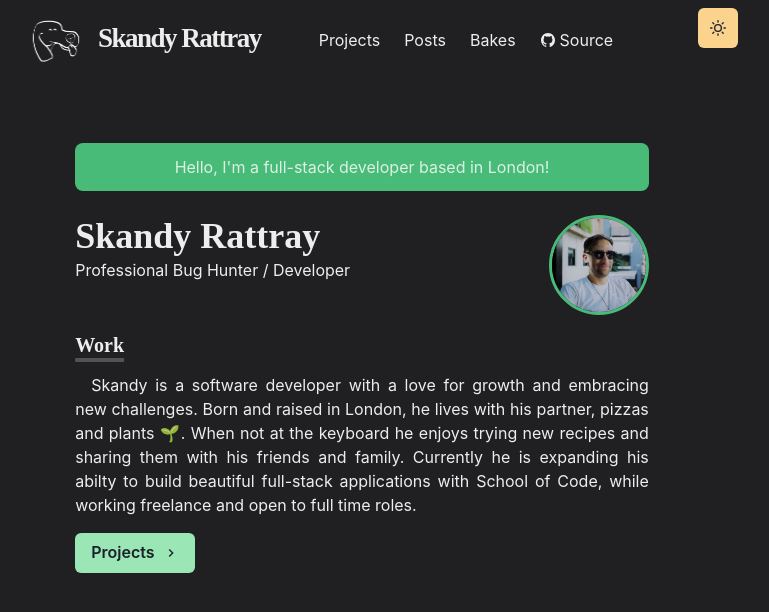
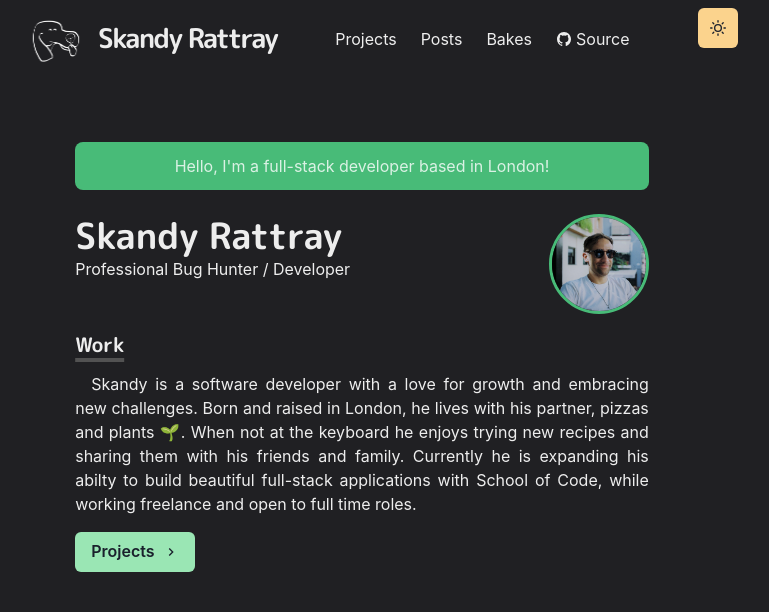
Before and after one commit to skandog/p, a Next.js app: page / in a window 1280 px wide. Shown: the top 612 px of the page, without its empty margins (278-1047 px from the left). Built offline with nearby package versions, Linux system fonts and the light colour scheme.

Commit message:
omg i love arshi so much, he helped work out wtf was causing so much issues with the emotion syled comps, i shouldnt have set the type to be module, next handles tyhat already

```diff
--- a/components/bio.js
+++ b/components/bio.js
@@ -1,3 +1,3 @@
-import { Box } from '@chakra-ui/react'
+import { Box  } from "@chakra-ui/react";
 
 export const BioSection = styled
--- a/components/fonts.js
+++ b/components/fonts.js
@@ -1,17 +1,15 @@
-import { Global } from "@emotion/react";
+import { Global } from '@emotion/react'
 
-// const Fonts = () => (
-//     <Global
-//     styles={`@import url('https://fonts.googleapis.com/css2?family=M+PLUS+Rounded+1c:wght@300;700&display=swap');`}
-//     />
-// )
+const Fonts = () => (
+  <Global
+    styles={`@import url('https://fonts.googleapis.com/css2?family=M+PLUS+Rounded+1c:wght@300;700&display=swap');`}
+  />
+)
 
-
-const Fonts = () => {
-    <style jsx global> {`
-    @import url('https://fonts.googleapis.com/css2?family=M+PLUS+Rounded+1c:wght@300;700&display=swap');
-    `}</style>
-}
-
+// const Fonts = () => {
+//     <style jsx global> {`
+//     @import url('https://fonts.googleapis.com/css2?family=M+PLUS+Rounded+1c:wght@300;700&display=swap');
+//     `}</style>
+// }
 
 export default Fonts
--- a/package.json
+++ b/package.json
@@ -2,7 +2,6 @@
   "name": "skandfolio",
   "version": "1.0.0",
   "description": "Portfolio page for Skandy",
-  "type": "module",
   "main": "index.js",
   "scripts": {
     "test": "echo \"Error: no test specified\" && exit 1",
--- a/pages/index.js
+++ b/pages/index.js
@@ -11,10 +11,12 @@ import {
 } from '@chakra-ui/react'
 import { ChevronRightIcon } from '@chakra-ui/icons'
 import Section from '../components/section'
-// import Paragraph from '../components/paragraph'
+import Paragraph from '../components/paragraph'
+// import styled from '@emotion/styled'
 
 const Page = () => {
   const dogImg = `/images/skandy-logo${useColorModeValue('', '-dark')}-v3.png`
+
 
   return (
     <Container>
@@ -59,14 +61,23 @@ const Page = () => {
         <Heading as="h3" variant="section-title">
           Work
         </Heading>
-        <p style={{ 'text-align': 'justify', 'text-indent': '1em' }}>
+        {/* <p style={{ 'text-align': 'justify', 'text-indent': '1em' }}>
           Skandy is a software developer with a love for growth and embracing
           new challenges. Born and raised in London, he lives with his partner,
           pizzas and plants 🌱. When not at the keyboard he enjoys trying new
           recipes and sharing them with his friends and family. Currently he is
           expanding his abilty to build beautiful full-stack applications with
           School of Code, while working freelance and open to full time roles.
-        </p>
+        </p> */}
+
+        <Paragraph>
+          Skandy is a software developer with a love for growth and embracing
+          new challenges. Born and raised in London, he lives with his partner,
+          pizzas and plants 🌱. When not at the keyboard he enjoys trying new
+          recipes and sharing them with his friends and family. Currently he is
+          expanding his abilty to build beautiful full-stack applications with
+          School of Code, while working freelance and open to full time roles.
+        </Paragraph>
         <Box align="left" my={4}>
           <NextLink href="/projects">
             <Button rightIcon={<ChevronRightIcon />} colorScheme="green">
```
Also changed, not shown: 1 other file (tests, documents, lock files or other folders).
